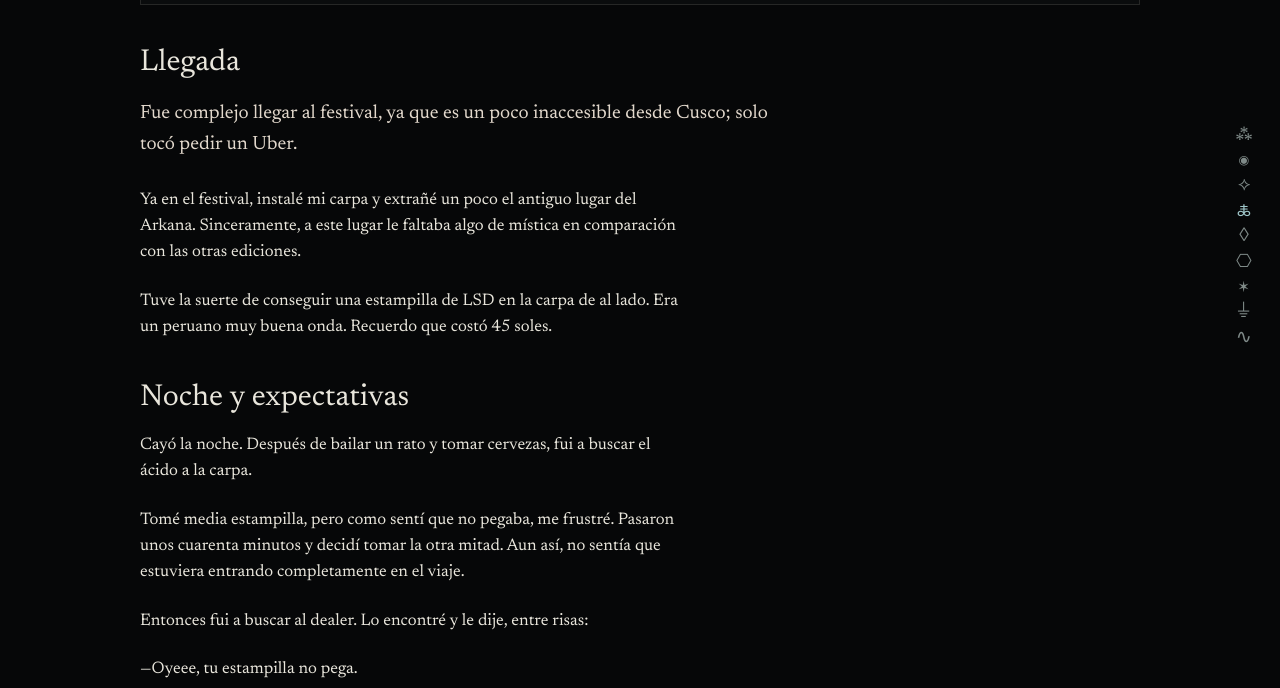
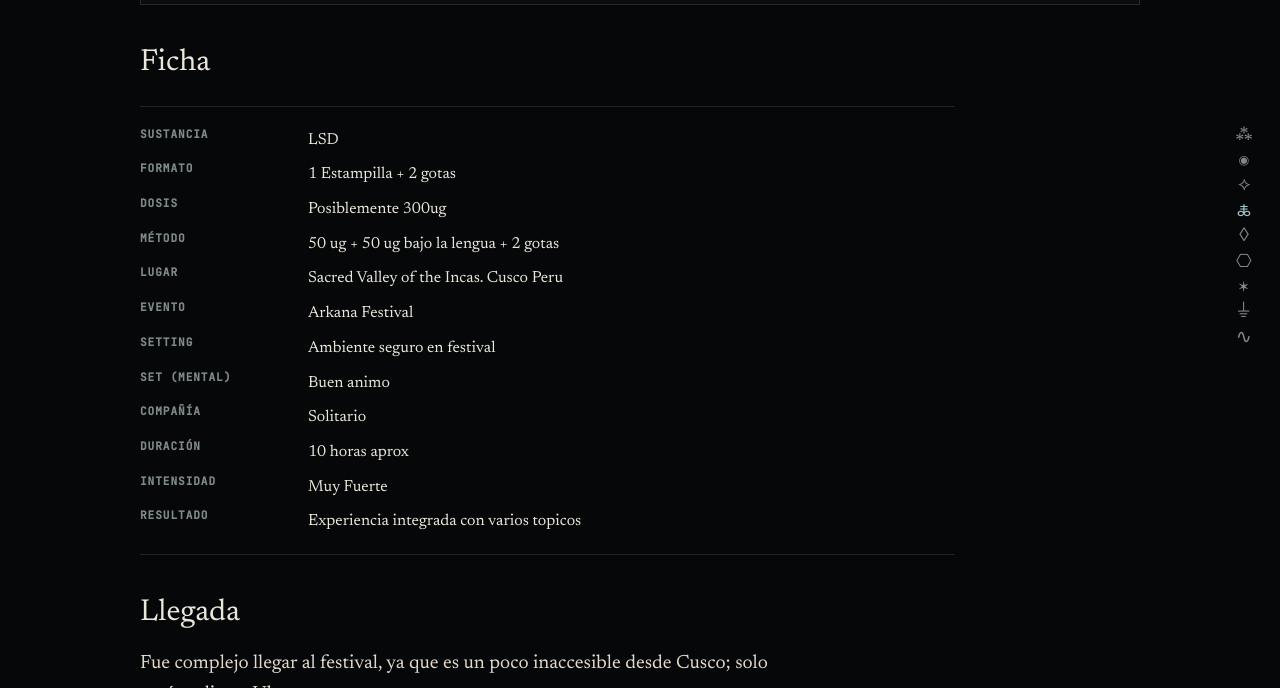
Before and after one commit to hugomoraga/kndl000, a Jekyll site: the page built from content/collections/_melange_reports/lsd-2-gotas-stamp-en-300-ug-arkana-festival-2026.md, in a window 1280 px wide and 900 px high, scrolled down 887 px, cut to the strip 212-900 px from the top of the window. Built offline with Jekyll 4.4.1, drawn with Linux system fonts in a browser that asks for light colours.

Commit message:
Update Reporte “lsd-2-gotas-stamp-en-300-ug-arkana-festival-2026”

```diff
--- a/content/collections/_melange_reports/lsd-2-gotas-stamp-en-300-ug-arkana-festival-2026.md
+++ b/content/collections/_melange_reports/lsd-2-gotas-stamp-en-300-ug-arkana-festival-2026.md
@@ -11,7 +11,22 @@ image_credit: ''
 series: ''
 wip: false
 effects: true
-ficha: null
+ficha:
+  substance: LSD
+  format: 1 Estampilla + 2 gotas
+  dose: Posiblemente 300ug
+  method: 50 ug + 50 ug bajo la lengua + 2 gotas
+  place: Sacred Valley of the Incas. Cusco Peru
+  event: Arkana Festival
+  setting: Ambiente seguro en festival
+  mindset: Buen animo
+  context: ''
+  company: Solitario
+  moment: ''
+  duration: 10 horas aprox
+  intensity: Muy Fuerte
+  extras: ''
+  outcome: Experiencia integrada con varios topicos
 ---
 
 ### Llegada
```
